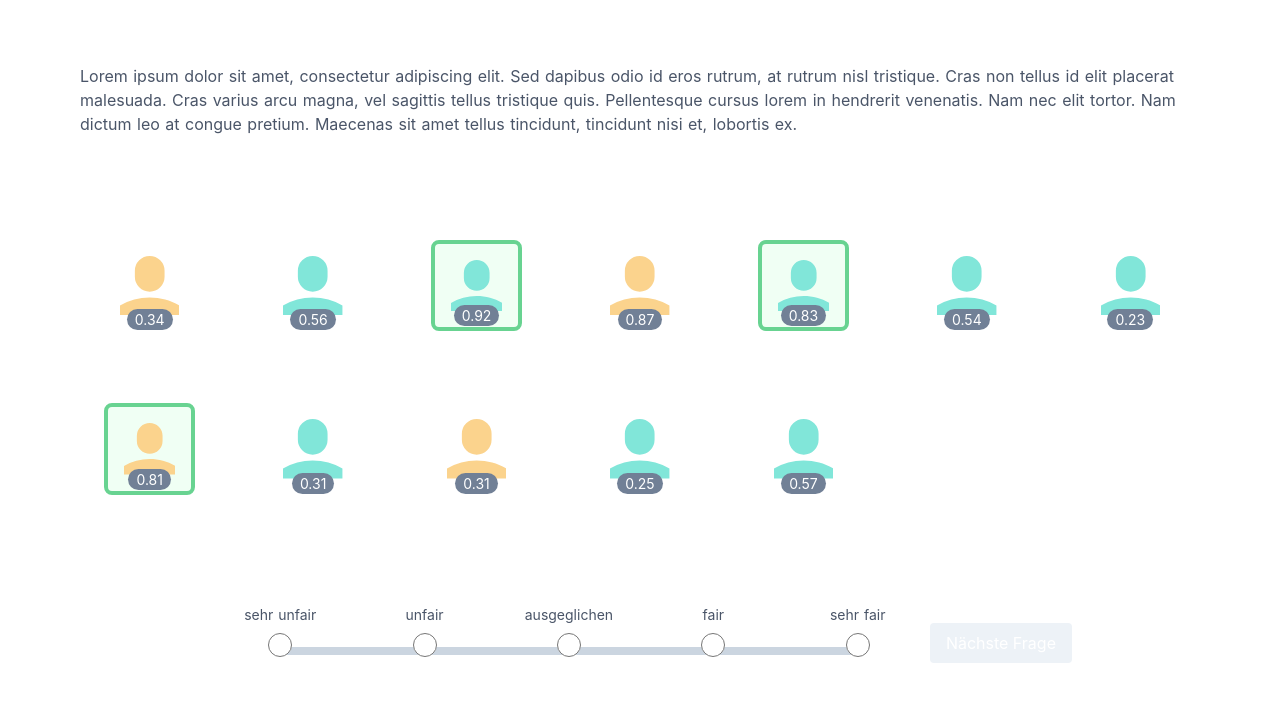
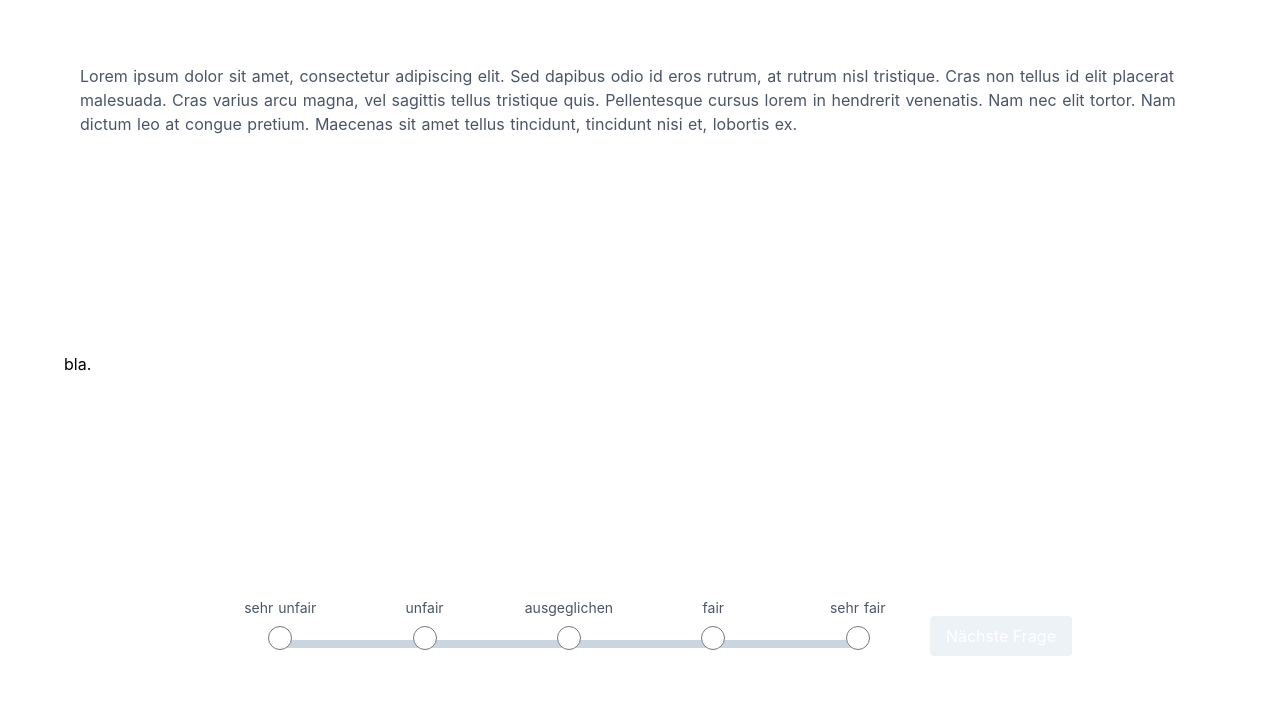
Before and after one commit to cssh-rwth/fairceptron, a Nuxt app: page / in a window 1280 px wide. Shown: the top 702 px of the page. Built offline with nearby package versions, Linux system fonts and the light colour scheme; what @tailwindcss/custom-forms would draw is missing.

Commit message:
Init RankingPersonas component

```diff
--- /dev/null
+++ b/components/RankingPersonas.vue
@@ -0,0 +1,13 @@
+<template>
+  <div>
+    bla.
+  </div>
+</template>
+
+<script>
+export default {
+  name: 'RankingPersonas'
+}
+</script>
+
+<style scoped></style>
--- a/components/SelectionPersonas.vue
+++ b/components/SelectionPersonas.vue
@@ -1,6 +1,6 @@
 <template>
   <div
-    class="grid gap-2 p-2 my-12 grid-cols-4 sm:grid-cols-5 md:grid-cols-6 lg:grid-cols-7"
+    class="grid gap-2 p-2 grid-cols-4 sm:grid-cols-5 md:grid-cols-6 lg:grid-cols-7"
   >
     <div
       v-for="(p, _, index) in personas"
--- a/pages/index.vue
+++ b/pages/index.vue
@@ -2,8 +2,14 @@
   <div class="max-w-6xl min-h-screen mx-auto grid grid-cols-1">
     <QuestionDescription class="self-start" />
     <SelectionPersonas
+      v-if="questionType === 'selection'"
       :personas="this.$store.getters.personas"
-      class="self-center"
+      class="self-center my-12"
+    />
+    <RankingPersonas
+      v-if="questionType === 'ranking'"
+      :personas="this.$store.getters.personasSorted"
+      class="self-center my-12"
     />
     <RatingBar class="self-end" />
   </div>
@@ -13,12 +19,19 @@
 import RatingBar from '~/components/RatingBar.vue'
 import SelectionPersonas from '~/components/SelectionPersonas.vue'
 import QuestionDescription from '~/components/QuestionDescription.vue'
+import RankingPersonas from '~/components/RankingPersonas.vue'
 
 export default {
   components: {
     RatingBar,
     SelectionPersonas,
+    RankingPersonas,
     QuestionDescription
+  },
+  data() {
+    return {
+      questionType: 'ranking'
+    }
   }
 }
 </script>
```
